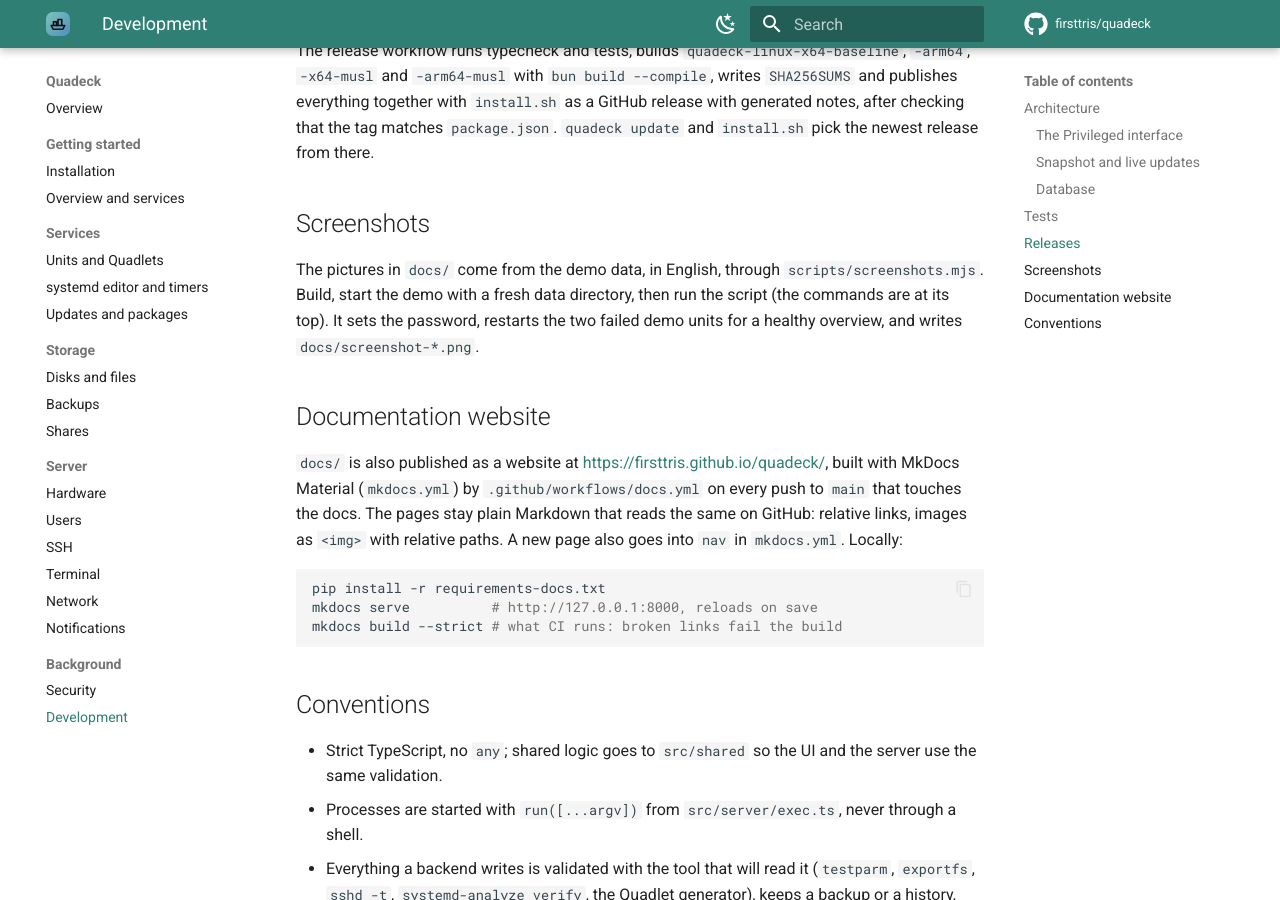
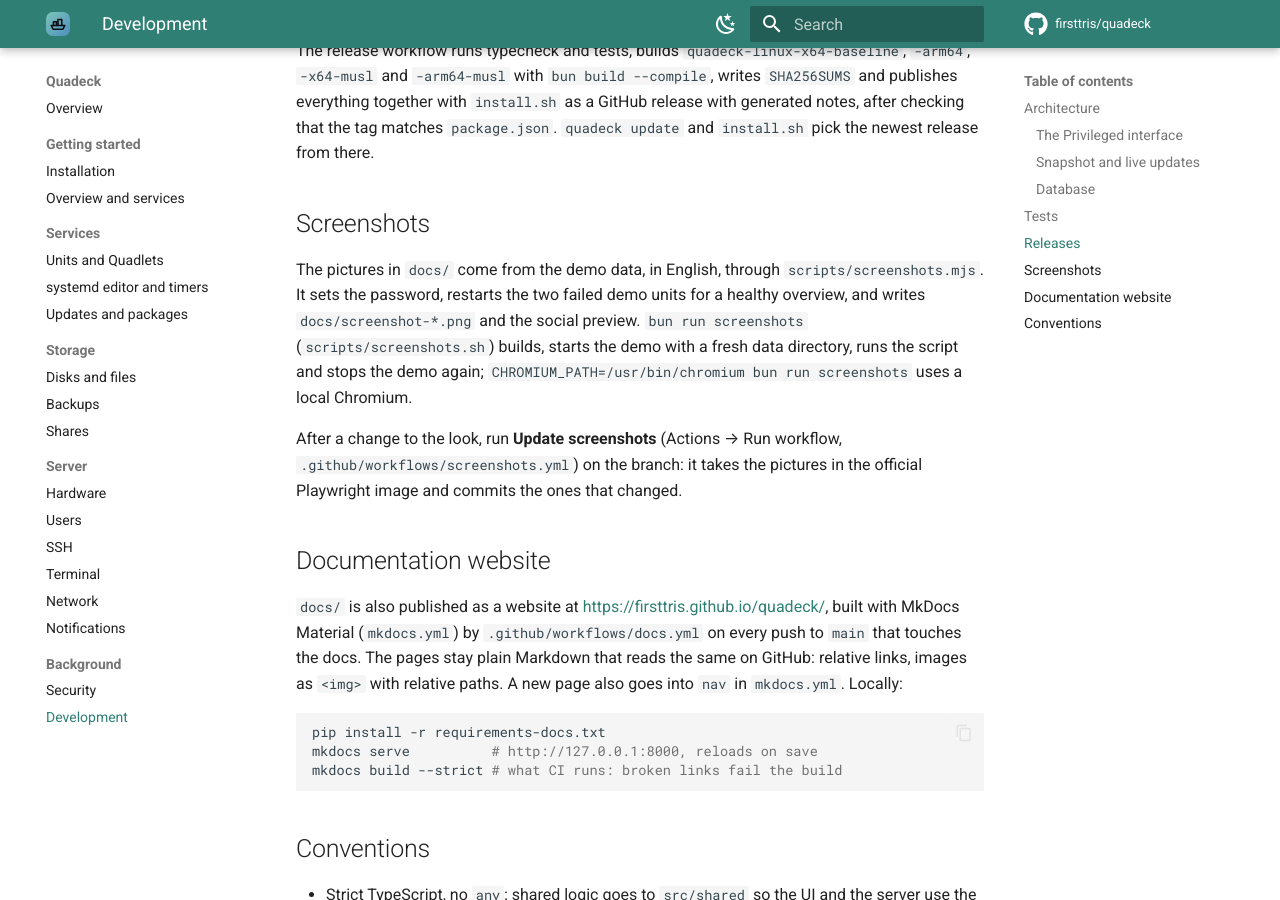
Before and after one commit to firsttris/quadeck, an MkDocs documentation site: the page built from docs/development.md, in a window 1280 px wide and 900 px high, scrolled down 3114 px. Built offline with MkDocs 1.6.1 and Material for MkDocs 9.7.7, drawn with Linux system fonts in a browser that asks for light colours; comment, search, counter and statistics services are not loaded.

Commit message:
Update screenshots from a workflow (#121)
bun run screenshots (scripts/screenshots.sh) builds, starts the demo, runs
scripts/screenshots.mjs and stops the demo again. The workflow Update
screenshots runs it in the Playwright image via firsttris/workflows and commits
the pictures that changed.


Claude-Session: https://claude.ai/code/session_01HPLSH4GpJHjeKdjRBDuN9s

Co-authored-by: Claude <noreply@anthropic.com>

```diff
--- a/docs/development.md
+++ b/docs/development.md
@@ -119,9 +119,14 @@ generated notes, after checking that the tag matches `package.json`. `quadeck up
 ## Screenshots
 
 The pictures in `docs/` come from the demo data, in English, through `scripts/screenshots.mjs`.
-Build, start the demo with a fresh data directory, then run the script (the commands are at its
-top). It sets the password, restarts the two failed demo units for a healthy overview, and writes
-`docs/screenshot-*.png`.
+It sets the password, restarts the two failed demo units for a healthy overview, and writes
+`docs/screenshot-*.png` and the social preview. `bun run screenshots` (`scripts/screenshots.sh`)
+builds, starts the demo with a fresh data directory, runs the script and stops the demo again;
+`CHROMIUM_PATH=/usr/bin/chromium bun run screenshots` uses a local Chromium.
+
+After a change to the look, run **Update screenshots** (Actions → Run workflow,
+`.github/workflows/screenshots.yml`) on the branch: it takes the pictures in the official
+Playwright image and commits the ones that changed.
 
 ## Documentation website
 
--- a/package.json
+++ b/package.json
@@ -13,6 +13,7 @@
     "typecheck": "bun run i18n && tsc --noEmit",
     "test": "bun run i18n && bun --bun vitest run",
     "test:e2e": "playwright test",
+    "screenshots": "scripts/screenshots.sh",
     "db:generate": "drizzle-kit generate && bun scripts/gen-migrations.ts",
     "release:patch": "npm version patch",
     "release:minor": "npm version minor",
```
Also changed, not shown: 3 other files.
